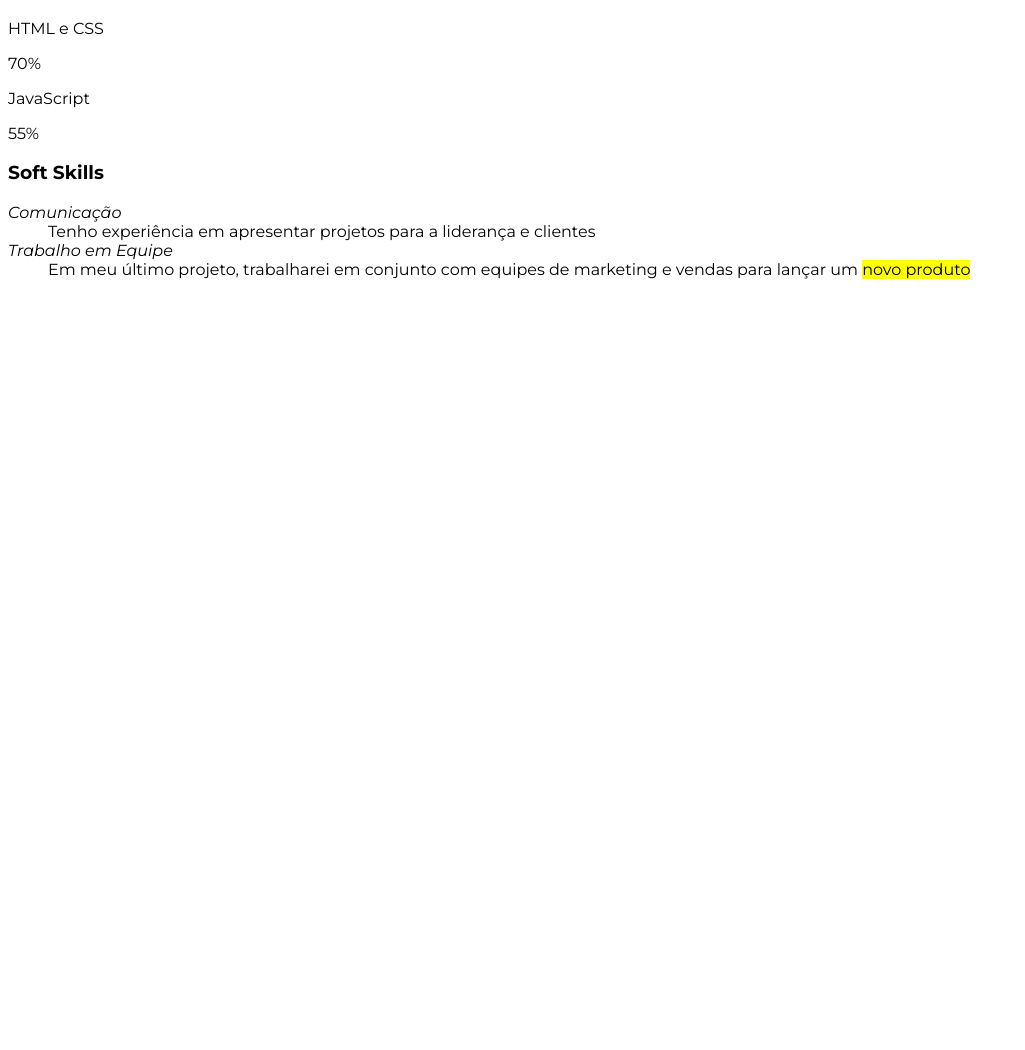
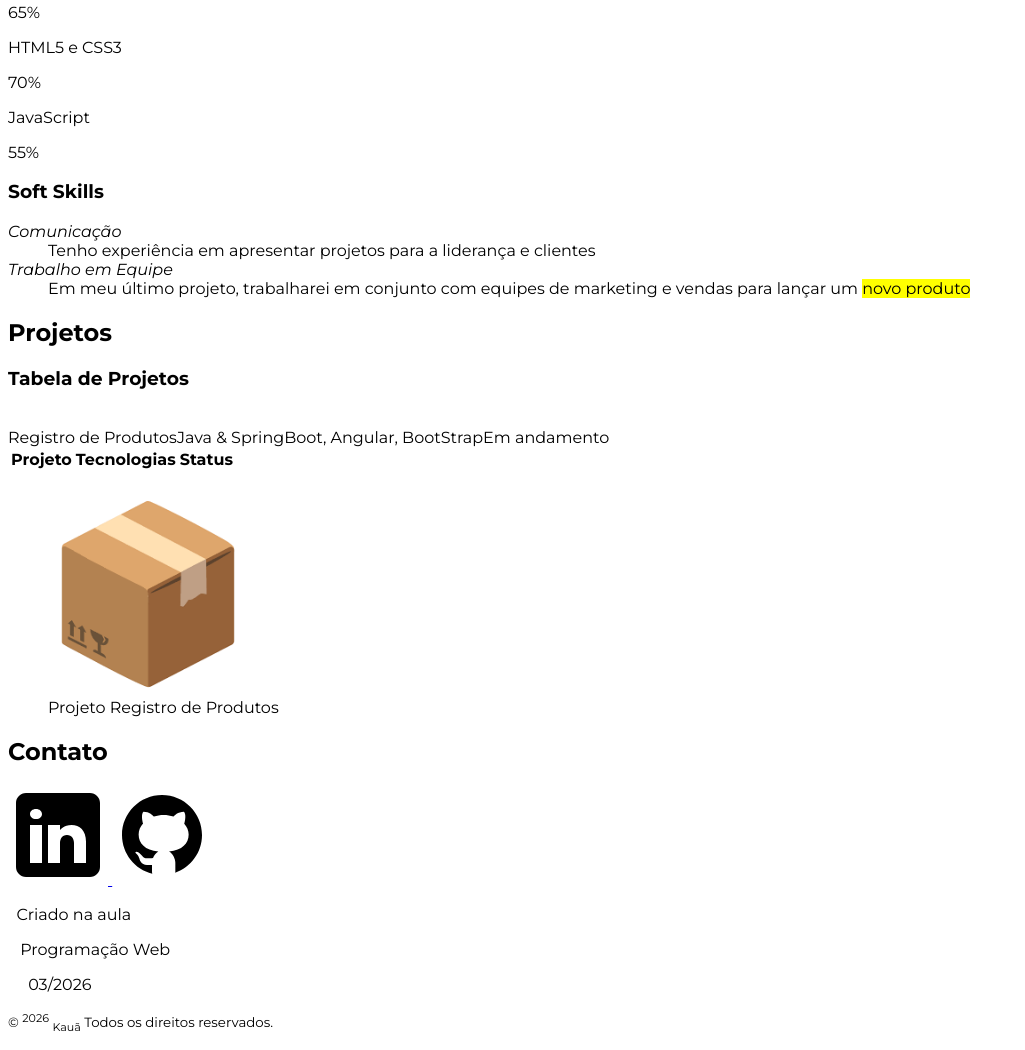
Before and after one commit to kauanzin222/PWEB, a plain HTML site: page AtvPWEB/index.html in a window 1280 px wide. Shown: the part 1572-2622 px from the top of the page, without its empty margins (0-1025 px from the left). Before the commit the page ends 1867 px from the top, so only its background shows below. Drawn offline with Linux system fonts and the light colour scheme.

Commit message:
terminando a estrutura html

```diff
--- a/AtvPWEB/index.html
+++ b/AtvPWEB/index.html
@@ -49,15 +49,15 @@
     <section class="home bd-grid" id="home">
       <div class="home-data">
         <h1 class="home-title">
-          Olá, <br />Eu sou o
+          Olá, <br>Eu sou o
           <span class="home-title-color">Kauã Anthony Cardoso</span>
         </h1>
         <a href="#contact" class="button">Contato</a>
       </div>
 
       <div class="home-img">
-        <br />
-        <br />
+        <br>
+        <br>
         <img src="images/profile.jpg" alt="foto do Kauã Cardoso" title="Kauã" width="300" height="300" />
       </div>
     </section>
@@ -71,7 +71,7 @@
           <p class="about-text">
             Full-Stack Developer (Java & Angular) | Aluno de ADS na Fatec
             Sorocaba.
-            <br />
+            <br><br>
             Desenvolvedor Full-Stack em constante evolução e aprendizado
             diário. Tenho sólidos conhecimentos em lógica de programação e
             desenvolvimento web utilizando HTML, CSS, JavaScript & Bootstrap.
@@ -145,7 +145,7 @@
           <!--Skill Data-->
           <div class="skills-data">
             <div class="skills-names">
-              <p>HTML e CSS</p>
+              <p>HTML5 e CSS3</p>
             </div>
             <div class="skills-bar skills-html"></div>
             <div>
@@ -176,10 +176,63 @@
       </div>
     </section>
 
-    <section class="projects section" id="projects"></section>
+    <section class="projects section" id="projects">
+      <h2 class="project-title">Projetos</h2>
 
-    <section class="contact section" id="contact"></section>
+      <div class="projects-text">
+        <h3>Tabela de Projetos</h3>
+        <br>
+        <table class="projects-table">
+          <thead>
+            <tr>
+              <th>Projeto</th>
+              <th>Tecnologias</th>
+              <th>Status</th>
+            </tr>
+          </thead>
+          <tbody>
+            <tr>Registro de Produtos</tr>
+            <tr>Java & SpringBoot, Angular, BootStrap</tr>
+            <tr>Em andamento</tr>
+          </tbody>
+        </table>
+      </div>
+
+      <div class="projects-container bd-grid">
+        <div class="projects-img">
+          <figure>
+            <a href="https://github.com/kauanzin222/NovaVersao-CadastroProdutos-JavaSpring" target="_blank">
+              <img src="images/site1.png" alt="Logo do Projeto" width="200" height="200">
+            </a>
+            <figcaption>Projeto Registro de Produtos</figcaption>
+          </figure>
+        </div>
+      </div>
+    </section>
+
+    <section class="contact section" id="contact">
+      <h2 class="section-title">Contato</h2>
+      <div class="contact-container bd-grid">
+
+        <a href="https://www.linkedin.com/in/kau%C3%A3-cardoso-25259b2b3">
+          <img src="images/icons8-linkedin.svg" alt="" width="100" height="100">
+        </a>
+
+        <a href="https://github.com/kauanzin222">
+          <img src="images/icons8-github.svg" alt="" width="100" height="100">
+        </a>
+
+      </div>
+    </section>
   </main>
+
+  <footer>
+    <p id="footer-title">&nbsp; Criado na aula</p>
+    <p>&ensp; Programação Web</p>
+    <p>&emsp; 03/2026</p>
+    <p><small>&copy; <sup>2026</sup> <sub>Kauã</sub>
+        Todos os direitos reservados.</small></p>
+  </footer>
 </body>
 
 </html>
--- a/AtvPWEB/style.css
+++ b/AtvPWEB/style.css
@@ -4,3 +4,7 @@
 * {
     font-family: "Montserrat", sans-serif;
 }
+
+.projects-table {
+    display: table;
+}
```
Also changed, not shown: AtvPWEB/images/icons8-github.svg (added), AtvPWEB/images/icons8-linkedin.svg (added), AtvPWEB/images/site1.png (added).
